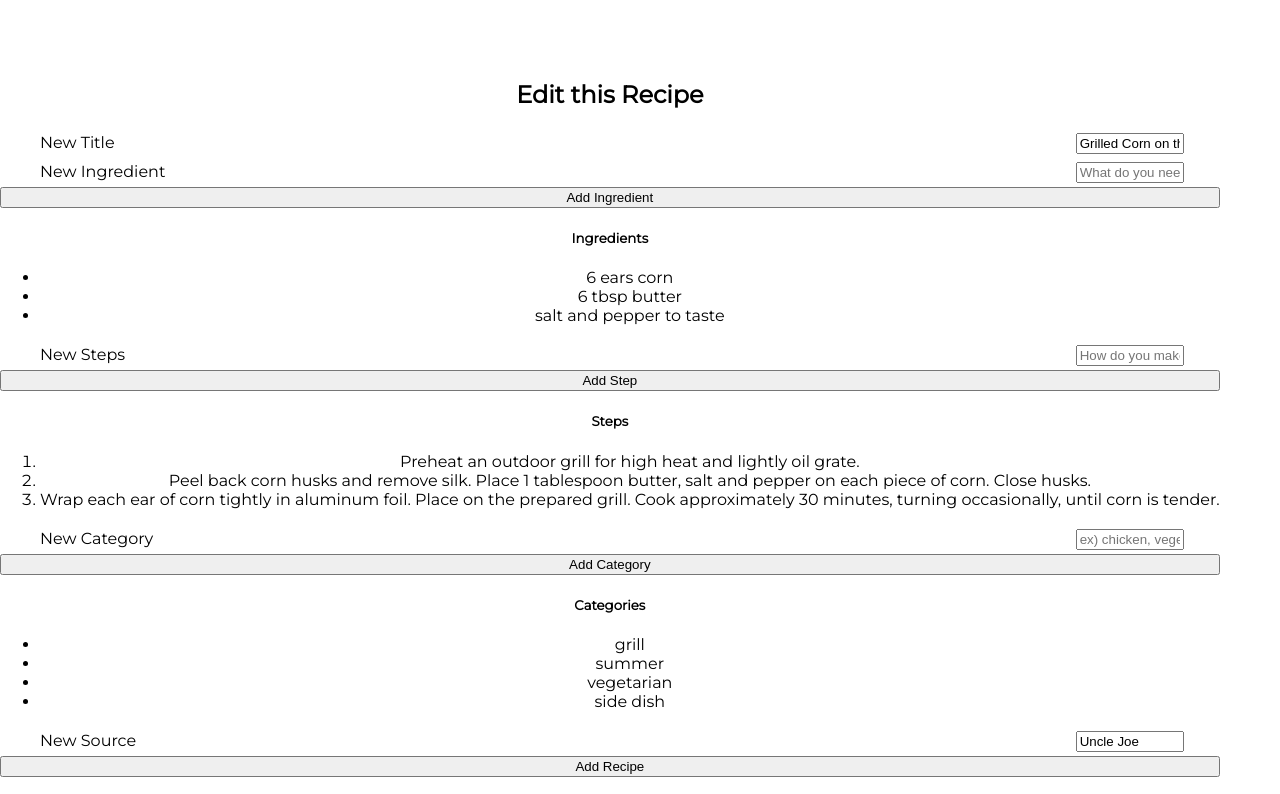
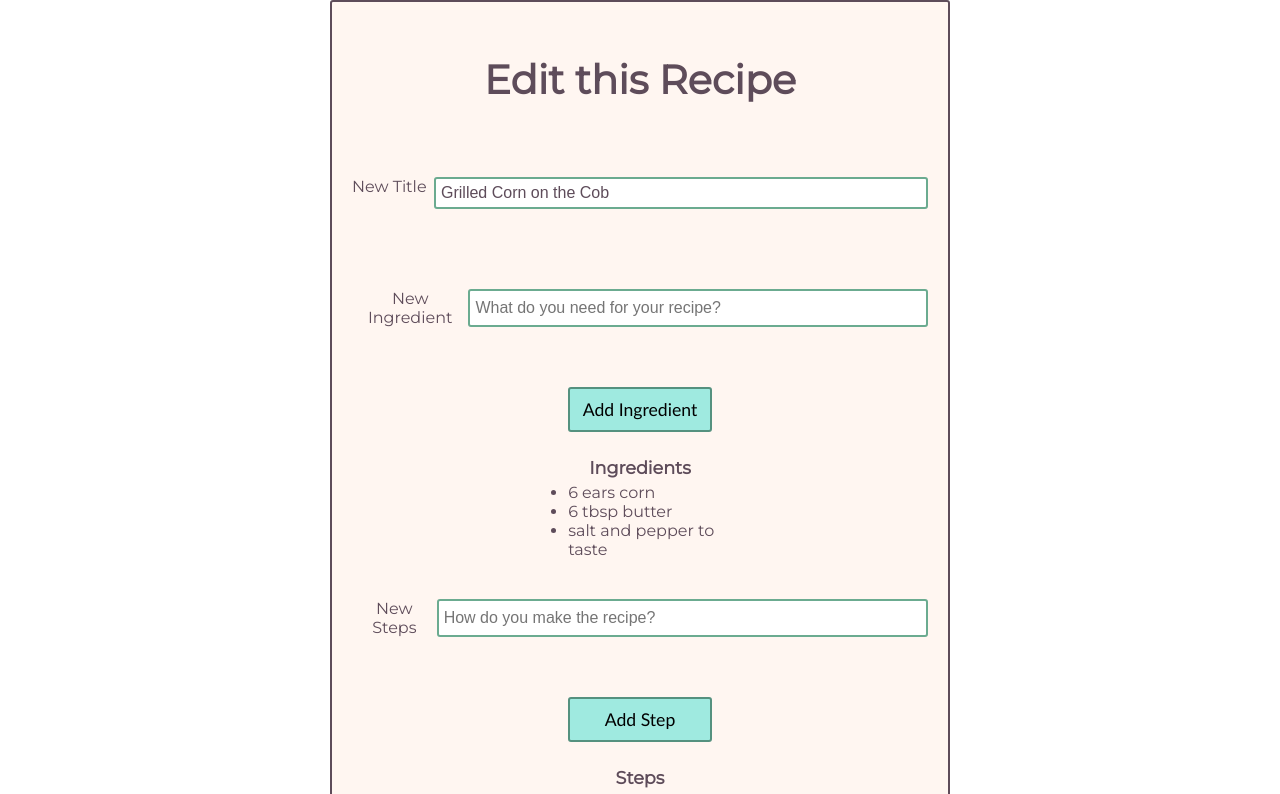
Before and after one commit to Build-Week-Secret-Family-Recipes1/front-end, a React (Create React App) app: page /edit/1 in a window 1280 px wide. Shown: the top 794 px of the page. Built offline with nearby package versions, Linux system fonts and the light colour scheme.

Commit message:
added the form styling to the EditRecipe form

```diff
--- a/src/components/EditRecipe.js
+++ b/src/components/EditRecipe.js
@@ -4,6 +4,76 @@ import { postRecipe } from "../actions";
 import { connect } from "react-redux";
 import { Redirect, useParams } from "react-router-dom";
 import { getRecipe } from "../actions";
+import styled from 'styled-components';
+
+const StyledForm = styled.form`
+    width: 45vw;
+    padding: 20px;
+    margin: auto;
+    display: flex;
+    flex-direction: column;
+    align-items: center;
+    color: #5e4c5a;
+    background-color: rgba(255, 226, 209, 0.3);
+
+    border: 2px solid #5e4c5a;
+    border-radius: 3px;
+`
+
+const Button = styled.button`
+    display: inline-block;
+    padding: 10px;
+    margin: 20px;
+    width: 9rem;
+    border-radius: 3px;
+    border: ${props => props.secondary ? '2px solid firebrick' : '2px solid #55917F'};
+    background-color: ${props => props.secondary ? 'lightcoral' : 'rgba(64, 224, 208, 0.5)'};
+    font-size: 1.1rem;
+    font-family: Gill Sans;
+`
+
+const SubmitButton = styled(Button)`
+    border: 2px solid #5e4c5a;
+    background-color: plum;
+`
+
+const Label = styled.label`
+    display: flex;
+    justify-content: space-between;
+    padding: 40px;
+    width: 100%;
+`
+
+const Input = styled.input`
+    width: 30rem;
+    padding: 5px;
+    font-size: 1rem;
+    border: 2px solid #6bab90;
+    border-radius: 3px;
+    color: #5e4c5a;
+`
+
+const H2 = styled.h2`
+    font-size: 2.5rem;
+`
+
+const H5 = styled.h5`
+    padding: ${props => props.primary ? '20px' : '5px'};
+    font-size: 1.1rem;
+    margin: 0;
+`
+
+const Ul = styled.ul`
+    text-align: left;
+    width: 80%;
+    margin: auto;
+`
+
+const Ol = styled.ol`
+    text-align: left;
+    width: 80%;
+    margin: auto;
+`
 
 const formSchema = yup.object().shape({
     id: yup.number(),
@@ -128,11 +198,11 @@ function EditRecipe({getRecipe, recipe, ...props}) {
       return (<p>Please wait...</p>);
     } else {
       return (
-          <form onSubmit={submitForm}>
-              <h2>Edit this Recipe</h2>
-              <label htmlFor="title">
+          <StyledForm onSubmit={submitForm}>
+              <H2>Edit this Recipe</H2>
+              <Label htmlFor="title">
                   New Title
-                  <input
+                  <Input
                       type="text"
                       name="title"
                       id="title"
@@ -140,11 +210,11 @@ function EditRecipe({getRecipe, recipe, ...props}) {
                       value={recipeState.title}
                       onChange={inputChange}
                   />
-              </label>
+              </Label>
               {errorState.title.length > 0 ? (<p>{errorState.title}</p>) : null}
-              <label htmlFor="newIngredient">
+              <Label htmlFor="newIngredient">
                   New Ingredient
-                  <input
+                  <Input
                       type="text"
                       name="newIngredient"
                       id="newIngredient"
@@ -152,23 +222,23 @@ function EditRecipe({getRecipe, recipe, ...props}) {
                       value={recipeState.newIngredient}
                       onChange={inputChange}
                   />
-              </label>
-              <button onClick={addIngredient}>Add Ingredient</button>
+              </Label>
+              <Button onClick={addIngredient}>Add Ingredient</Button>
               {/* Need to figure out how to get this ingredients error to show */}
               {errorState.ingredients.length > 0 ? (<p>{errorState.ingredients}</p>) : null}
               <div>
-                  <h5>Ingredients</h5>
-                  <ul>
+                  <H5>Ingredients</H5>
+                  <Ul>
                       {recipeState.ingredients.map((ingredient) => {
                           return (
                               <li>{ingredient}</li>
                           )
                       })}
-                  </ul>
+                  </Ul>
               </div>
-              <label htmlFor="newStep">
+              <Label htmlFor="newStep">
                   New Steps
-                  <input
+                  <Input
                       type="text"
                       name="newStep"
                       id="newStep"
@@ -176,21 +246,21 @@ function EditRecipe({getRecipe, recipe, ...props}) {
                       value={recipeState.newStep}
                       onChange={inputChange}
                   />
-              </label>
-              <button onClick={addStep}>Add Step</button>
+              </Label>
+              <Button onClick={addStep}>Add Step</Button>
               <div>
-                  <h5>Steps</h5>
-                  <ol>
+                  <H5>Steps</H5>
+                  <Ol>
                       {recipeState.steps.map((step) => {
                           return (
                               <li>{step}</li>
                           )
                       })}
-                  </ol>
+                  </Ol>
               </div>
-              <label htmlFor="newTag">
+              <Label htmlFor="newTag">
                   New Category
-                  <input
+                  <Input
                       type="text"
                       name="newTag"
                       id="newTag"
@@ -198,21 +268,21 @@ function EditRecipe({getRecipe, recipe, ...props}) {
                       value={recipeState.newTag}
                       onChange={inputChange}
                   />
-              </label>
-              <button onClick={addTag}>Add Category</button>
+              </Label>
+              <Button onClick={addTag}>Add Category</Button>
               <div>
-                  <h5>Categories</h5>
-                  <ul>
+                  <H5>Categories</H5>
+                  <Ul>
                       {recipeState.tags.map((tag) => {
                           return (
                               <li>{tag}</li>
                           )
                       })}
-                  </ul>
+                  </Ul>
               </div>
-              <label htmlFor="source">
+              <Label htmlFor="source">
                   New Source
-                  <input
+                  <Input
                       type="text"
                       name="source"
                       id="source"
@@ -220,10 +290,10 @@ function EditRecipe({getRecipe, recipe, ...props}) {
                       value={recipeState.source}
                       onChange={inputChange}
                   />
-              </label>
-              <button>Add Recipe</button>
+              </Label>
+              <SubmitButton>Update Recipe</SubmitButton>
               {props.error!==''?<p>{props.error}</p>:<></>}
-          </form>
+          </StyledForm>
       )
     }
 }
--- a/src/components/Recipe.js
+++ b/src/components/Recipe.js
@@ -80,10 +80,12 @@ function Recipe(props) {
                     )
                 })}
             </ol>
-            <Link to={`/edit/${props.id}`}>
-                <button>Edit</button>
-            </Link>
-            <button onClick={deleteRecipe}>Delete</button>
+            <ButtonContainer>
+                <Link to={`/edit/${props.id}`}>
+                    <Button>Edit</Button>
+                </Link>
+                <Button secondary onClick={deleteRecipe}>Delete</Button>
+            </ButtonContainer>
         </RecipeCard>
     )
 }
```
